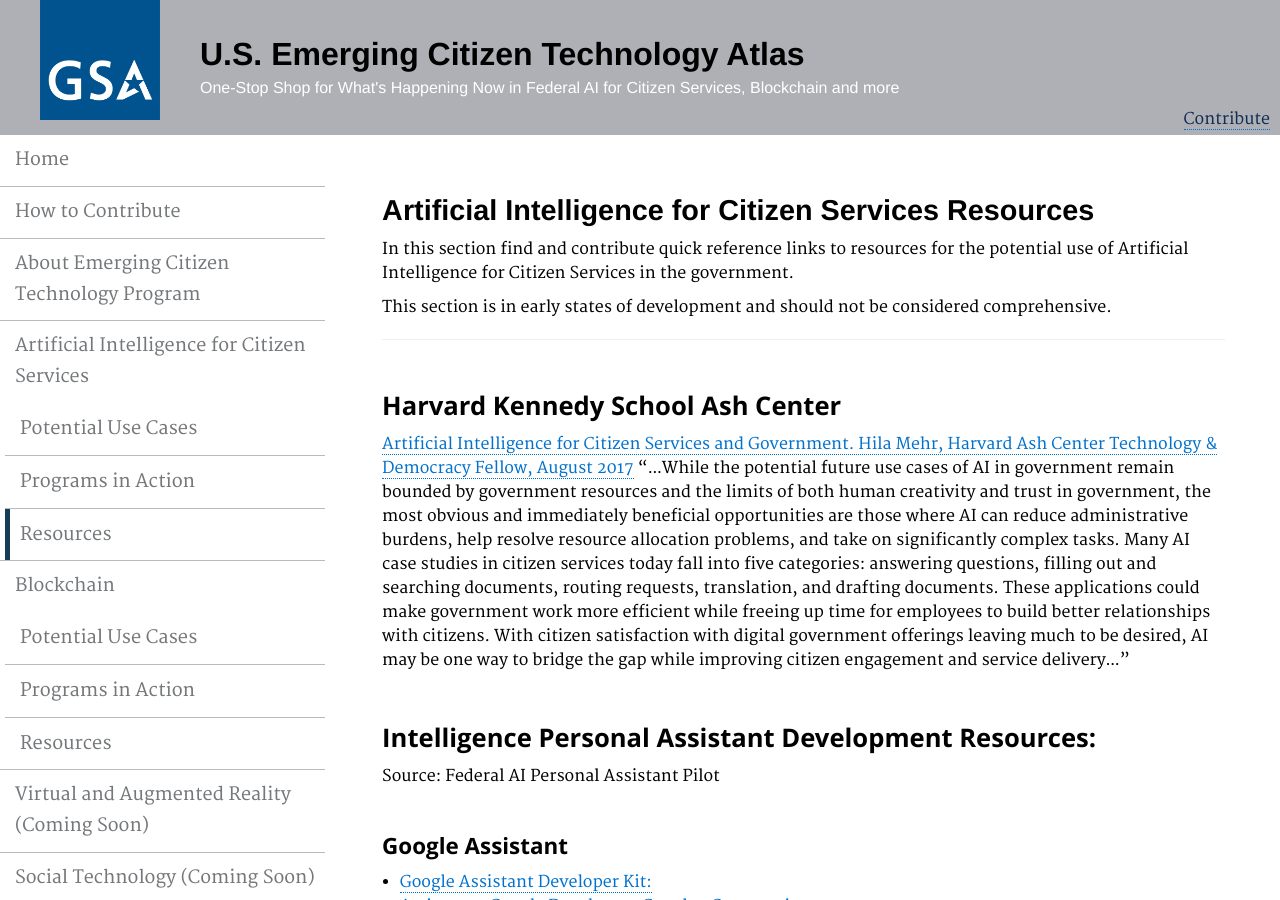
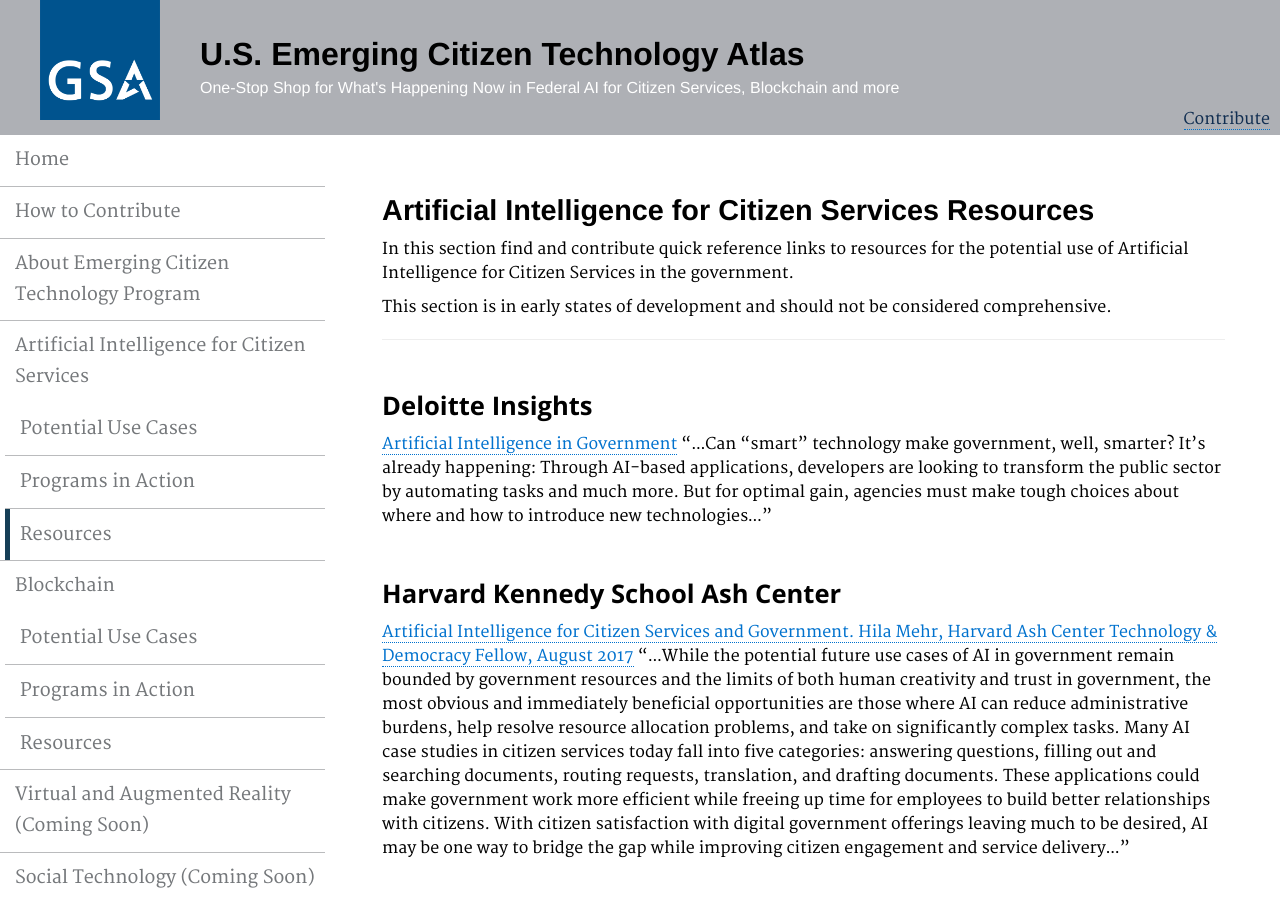
Before and after one commit to GSA/emerging-technology-atlas, a Jekyll site: the page built from pages/artificial-intelligence-resources.md, in a window 1280 px wide and 900 px high. Built offline with Jekyll 4.4.1, drawn with Linux system fonts in a browser that asks for light colours.

Commit message:
Update artificial-intelligence-resources.md

```diff
--- a/pages/artificial-intelligence-resources.md
+++ b/pages/artificial-intelligence-resources.md
@@ -12,6 +12,9 @@ description: ""
 <p> This section is in early states of development and should not be considered comprehensive.</p>
 
 ***
+
+### Deloitte Insights
+<a href="https://dupress.deloitte.com/dup-us-en/focus/cognitive-technologies/artificial-intelligence-government-summary.html">Artificial Intelligence in Government</a> "...Can “smart” technology make government, well, smarter? It’s already happening: Through AI-based applications, developers are looking to transform the public sector by automating tasks and much more. But for optimal gain, agencies must make tough choices about where and how to introduce new technologies..."
 
 ### Harvard Kennedy School Ash Center
 <a href="https://ash.harvard.edu/files/ash/files/artificial_intelligence_for_citizen_services.pdf">Artificial Intelligence for Citizen Services
```
